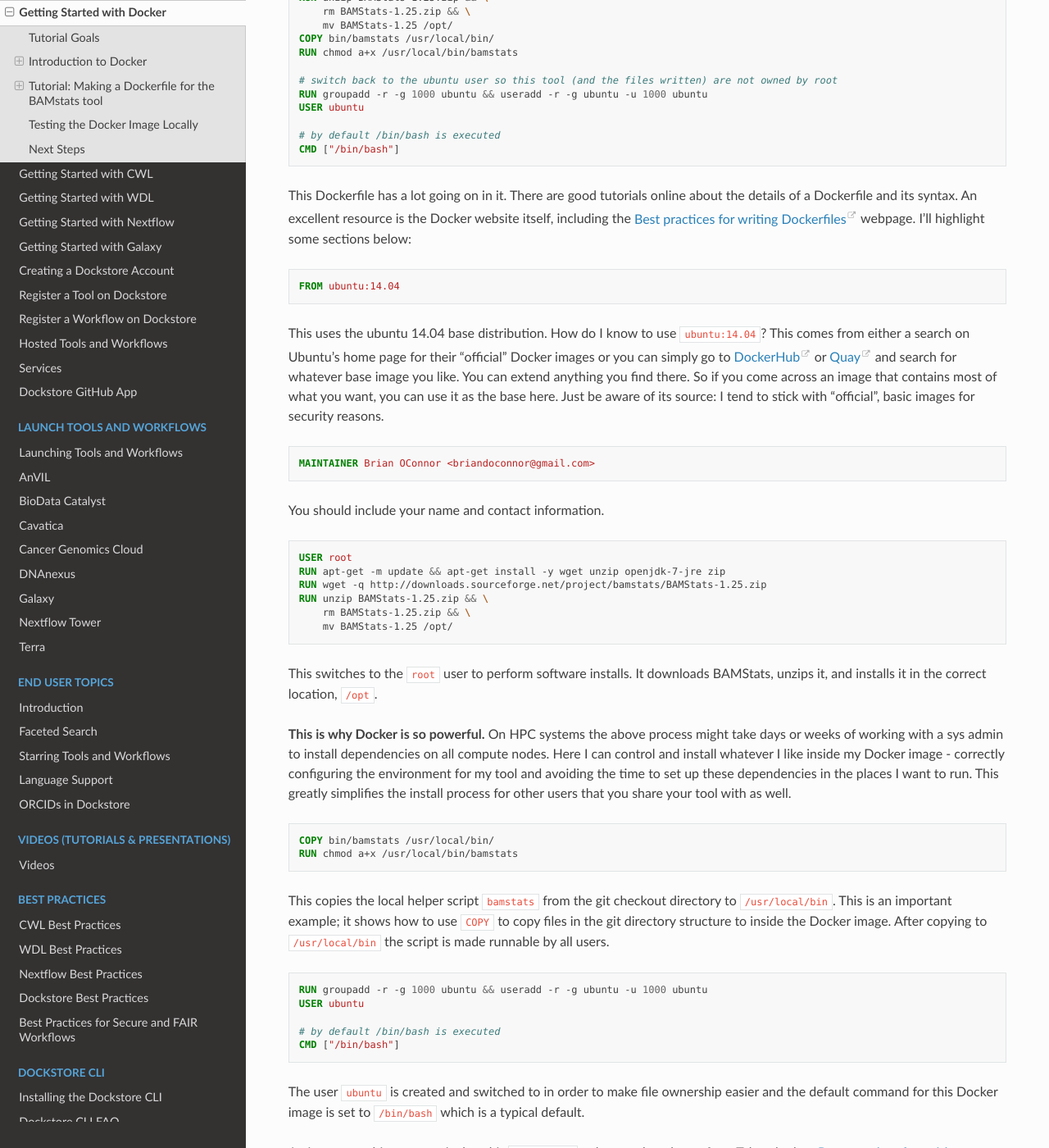
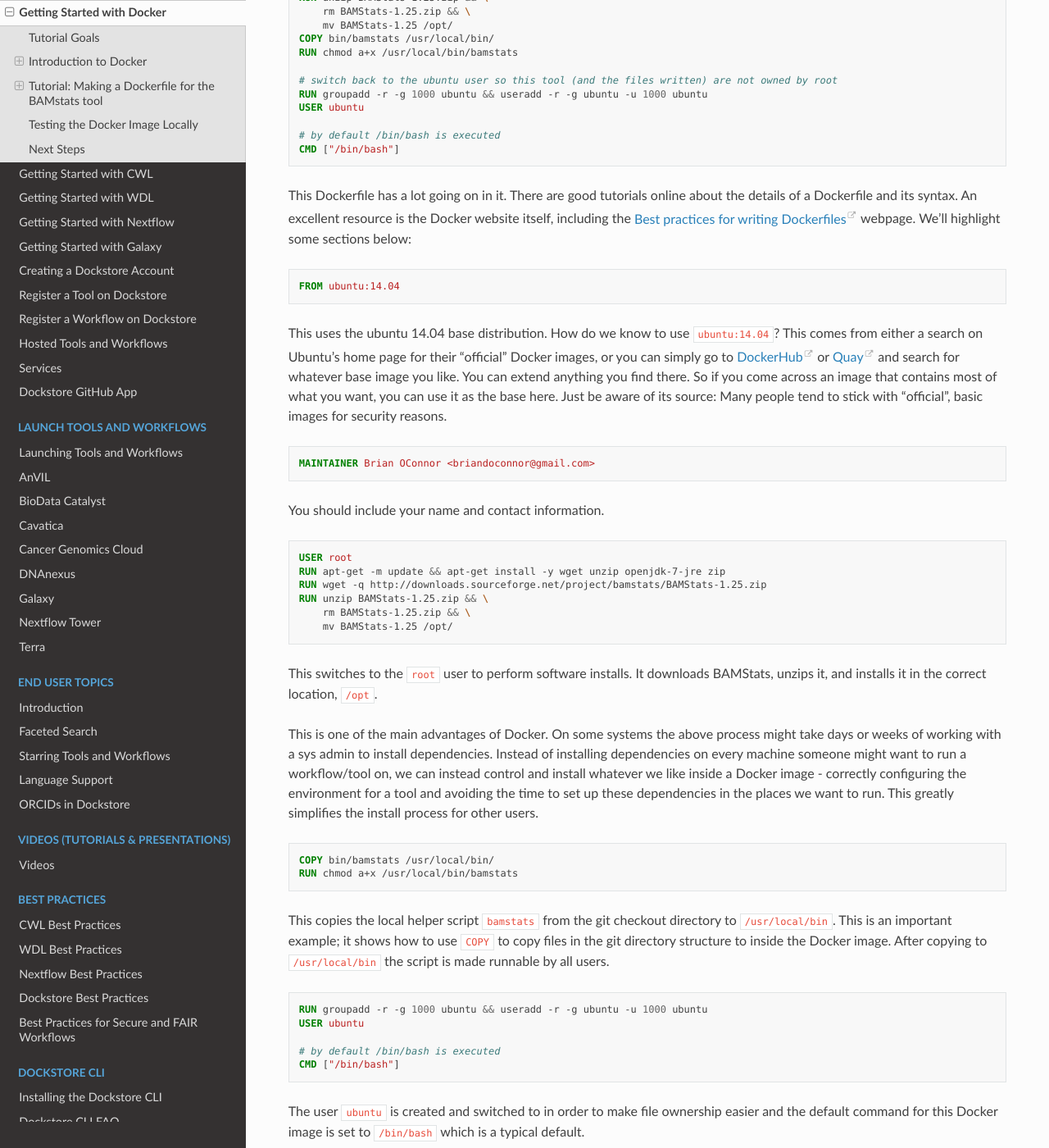
Before and after one commit to dockstore/dockstore-documentation, a Sphinx documentation site: the page built from docs/getting-started/getting-started-with-docker.rst, in a window 1280 px wide and 1400 px high, scrolled down 1940 px. Shown: the whole window at 82% size. Built offline with Sphinx 7.4.7 and the Read the Docs theme 2.0.0, drawn with Linux system fonts in a browser that asks for light colours; some of the changed text lies outside the part shown.

Commit message:
Update getting-started-with-docker.rst

```diff
--- a/docs/getting-started/getting-started-with-docker.rst
+++ b/docs/getting-started/getting-started-with-docker.rst
@@ -52,7 +52,7 @@ Create a Dockerfile
 ~~~~~~~~~~~~~~~~~~~
 
 We will create a Docker image with BAMStats and all of its dependencies
-installed. To do this we must create a ``Dockerfile``. Here's my sample
+installed. To do this we must create a ``Dockerfile``. Here's a sample
 `Dockerfile <https://github.com/CancerCollaboratory/dockstore-tool-bamstats/blob/develop/Dockerfile>`__:
 
 .. code:: dockerfile
@@ -91,20 +91,20 @@ online about the details of a Dockerfile and its syntax. An excellent
 resource is the Docker website itself, including the `Best practices for
 writing
 Dockerfiles <https://docs.docker.com/engine/userguide/eng-image/dockerfile_best-practices/>`__
-webpage. I'll highlight some sections below:
+webpage. We'll highlight some sections below:
 
 .. code:: dockerfile
 
     FROM ubuntu:14.04
 
-This uses the ubuntu 14.04 base distribution. How do I know to use
+This uses the ubuntu 14.04 base distribution. How do we know to use
 ``ubuntu:14.04``? This comes from either a search on Ubuntu's home page
-for their "official" Docker images or you can simply go to
+for their "official" Docker images, or you can simply go to
 `DockerHub <https://hub.docker.com>`__ or `Quay <https://quay.io>`__ and
 search for whatever base image you like. You can extend anything you
 find there. So if you come across an image that contains most of what
 you want, you can use it as the base here. Just be aware of its source:
-I tend to stick with "official", basic images for security reasons.
+Many people tend to stick with "official", basic images for security reasons.
 
 .. code:: dockerfile
 
@@ -125,13 +125,13 @@ This switches to the ``root`` user to perform software installs. It
 downloads BAMStats, unzips it, and installs it in the correct location,
 ``/opt``.
 
-**This is why Docker is so powerful.** On HPC systems the above process
+This is one of the main advantages of Docker. On some systems the above process
 might take days or weeks of working with a sys admin to install
-dependencies on all compute nodes. Here I can control and install
-whatever I like inside my Docker image - correctly configuring the
-environment for my tool and avoiding the time to set up these
-dependencies in the places I want to run. This greatly simplifies the
-install process for other users that you share your tool with as well.
+dependencies. Instead of installing dependencies on every machine someone might want to run a workflow/tool on, we can instead control and install
+whatever we like inside a Docker image - correctly configuring the
+environment for a tool and avoiding the time to set up these
+dependencies in the places we want to run. This greatly simplifies the
+install process for other users.
 
 .. code:: dockerfile
 
@@ -169,8 +169,7 @@ on building your Docker image on Quay.io we recommend their
 Build a Docker Images
 ~~~~~~~~~~~~~~~~~~~~~
 
-Now that you've created the ``Dockerfile``, the next step is to build
-the image. Install the Docker Engine `here <https://docs.docker.com/engine/install/ubuntu/>`__. The docker command line is used for this:
+Now that you've created the ``Dockerfile``, the next step is to build the image. Install `Docker Engine <https://docs.docker.com/engine/install/ubuntu/>`__ or `Docker Desktop <https://docs.docker.com/desktop/linux/install/>`__. Once it is installed, you can use this command to build your Docker image:
 
 ::
 
@@ -179,15 +178,14 @@ the image. Install the Docker Engine `here <https://docs.docker.com/engine/insta
 The ``.`` is the path to the location of the Dockerfile, which is in the
 same directory here. The ``-t`` parameter is the "tag" that this Docker
 image will be called locally when it's cached on your host. A few things
-to point out, the ``quay.io`` part of the tag typically denotes that
+to point out: the ``quay.io`` part of the tag typically denotes that
 this was built on Quay.io (which we will see in a later section). I'm
 manually specifying this tag so it will match the Quay.io-built version.
 This allows me to build and test locally then, eventually, switch over
 to the quay.io-built version. The next part of the tag,
 ``collaboratory/dockstore-tool-bamstats``, denotes the name of the tool
 which is derived from the organization and repository name on Quay.io.
-Finally ``1.25-6`` denotes a version string, typically you want to sync
-that with releases on GitHub.
+Finally ``1.25-6`` denotes a version string. Typically,. you want to sync your version string with releases on GitHub.
 
 The tool should build normally and should exit without errors. You
 should see something like:
@@ -196,7 +194,7 @@ should see something like:
 
     Successfully built 01a7ccf55063
 
-Check that the tool is now in your local Docker image cache:
+It might have a different name than ``01a7ccf55063`` but it should a success regardless. Check that the tool is now in your local Docker image cache:
 
 ::
 
@@ -212,21 +210,20 @@ OK, so you've built the image and created a tag. Now what?
 
 The next step will be to test the tool directly via Docker to ensure
 that your ``Dockerfile`` is valid and correctly installed the tool. If
-you were developing a new tool there might be multiple rounds of
+you were developing a new tool, there might be multiple rounds of
 ``docker build``, followed by testing with ``docker run`` before you get
-your Dockerfile right. Here I'm executing the Docker image, launching it
-as a container (make sure you launch on a host with at least 8GB of RAM
-and dozens of GB of disk space!):
+your Dockerfile right.
+
+This command will execute the Docker image we just made, launching it as a container. If you wish to run this yourself, make sure you launch on a host with at least 8GB of RAM and dozens of GB of disk space:
 
 ::
 
     $> docker run -it -v `pwd`:/home/ubuntu --user `echo $UID`:1000 quay.io/collaboratory/dockstore-tool-bamstats:1.25-6 /bin/bash
 
-.. note:: This command expects your UID to be 1000. If it is not, you
-    need to add ``--user <your-id>:1000``.
+.. note:: This command expects your `UID <https://en.wikipedia.org/wiki/User_identifier>`__ to be 1000. If it is not, you need to add ``--user <your-id>:1000``.
 
 You'll be dropped into a bash shell which works just like the Linux
-environments you normally work in. I'll come back to what ``-v`` is
+environments you normally work in. We will come back to what ``-v`` is
 doing in a bit. The goal now is to exercise the tool and make sure it
 works as you expect. BAMStats is a very simple tool and generates some
 reports and statistics for a BAM file. Let's run it on some test data
@@ -242,7 +239,7 @@ from the 1000 Genomes project:
     $> /usr/local/bin/bamstats 4 NA12878.chrom20.ILLUMINA.bwa.CEU.low_coverage.20121211.bam
 
 What's really going on here? The ``bamstats`` command above is a simple
-script I wrote to make it easier to call BAMStats. This is what I used
+script we wrote to make it easier to call BAMStats. This is what we used
 the ``COPY`` command to move into the Docker image via the Dockerfile.
 Here's the script's contents:
 
@@ -270,7 +267,7 @@ directory into ``/home/ubuntu`` which was the directory we worked in
 when running ``/usr/local/bin/bamstats`` above. The net effect is when
 you exit the Docker container (with command ``exit`` or pressing
 ``ctrl + d``), you're left with a ``bamstats_report.zip`` file in the
-current directory. This is a key point, it shows you how files are
+current directory. This is a key point: It shows you how files are
 retrieved from inside a Docker container.
 
 You can now unzip and examine the ``bamstats_report.zip`` file on your
@@ -290,24 +287,18 @@ your Docker image from the command-line.
     $> wget ftp://ftp.1000genomes.ebi.ac.uk/vol1/ftp/phase3/data/NA12878/alignment/NA12878.chrom20.ILLUMINA.bwa.CEU.low_coverage.20121211.bam
     $> docker run -w="/home/ubuntu" -it -v `pwd`:/home/ubuntu --user `echo $UID`:1000 quay.io/collaboratory/dockstore-tool-bamstats:1.25-6 bamstats 4 NA12878.chrom20.ILLUMINA.bwa.CEU.low_coverage.20121211.bam
 
-In the next section, we will demonstrate how the command-line and input
-file can be parameterized and constructed via CWL.
-
 Next Steps
 ----------
 
-**You could stop here!** However, what you lose is a standardized way to
-describe how to run your tool. That's what descriptor languages and
-Dockstore provide. We think it's valuable and there's an increasing
-number of tools and workflows designed to work with various descriptor
-languages so there are benefits to not just stopping here.
+**You could stop here!** However, we currently lack a standardized way to describe how to run your tool. That's what descriptor languages and Dockstore provide. We think it's valuable, and there's an increasing number of tools and workflows designed to work with various descriptor languages. To that end, we have continued this tutorial to describe how the commandline programs and input files can be parameterized and constructed via a descriptor language.
 
-There are three descriptor languages available on Dockstore. Follow the
+There are several descriptor languages available on Dockstore. Follow the
 links to get an introduction.
 
 - :doc:`CWL <getting-started-with-cwl>`
 - :doc:`WDL <getting-started-with-wdl>`
 - :doc:`Nextflow <getting-started-with-nextflow>`
+- :doc:`Galaxy <getting-started-with-galaxy>`
 
 .. discourse::
     :topic_identifier: 1280
```
Also changed, not shown: other parts of docs/getting-started/getting-started-with-docker.rst (+1 -1 lines).
